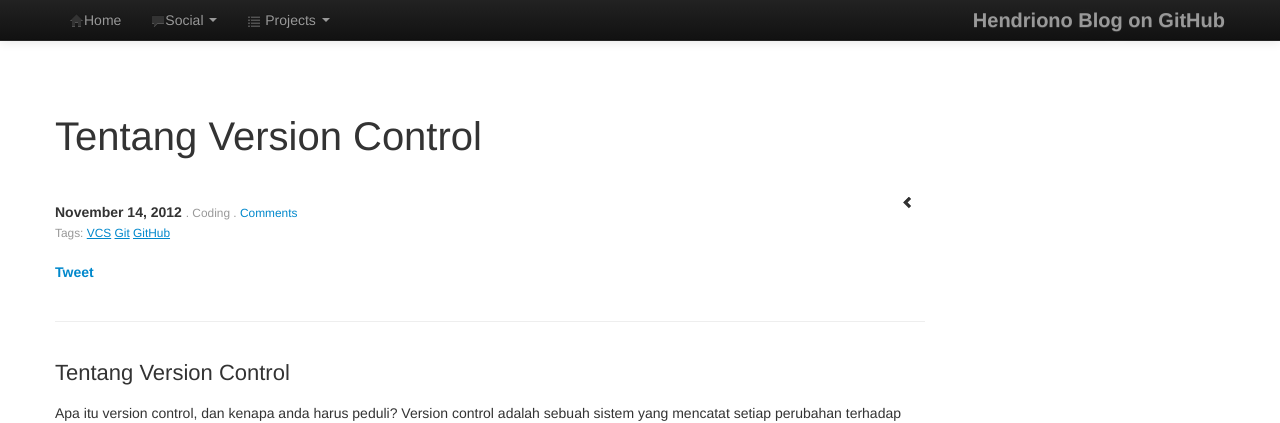
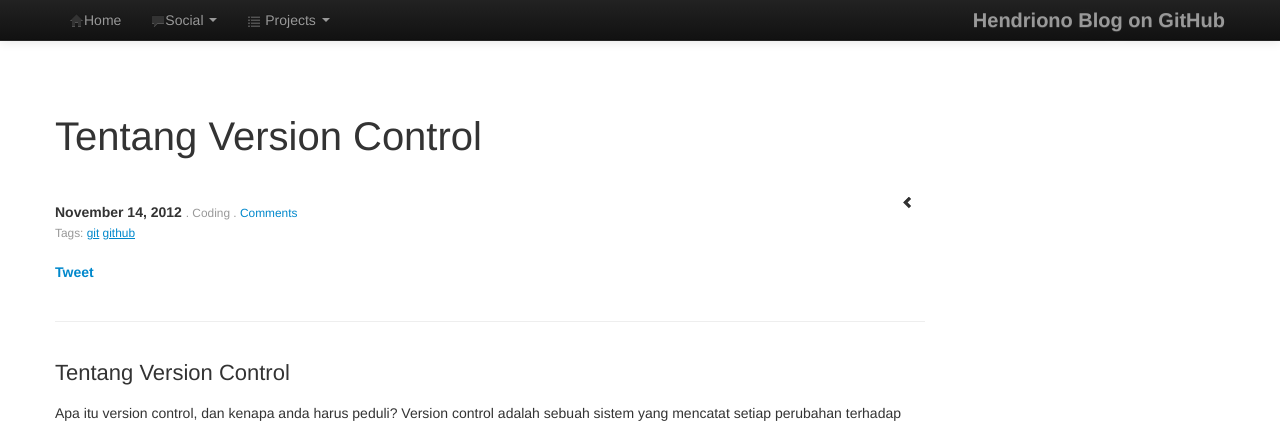
Before and after one commit to hendriono/hendriono.github.com, a Jekyll site: the page built from _posts/2012-11-14-Tentang-Version-Control.markdown, in a window 1280 px wide and 1316 px high. Shown: the top 423 px of the window. Built offline with Jekyll 4.4.1, drawn with Linux system fonts in a browser that asks for light colours; nearby versions of some CDN libraries; Markdown is read by kramdown in place of the engine named in the settings; comment, search, counter and statistics services are not loaded.

Commit message:
Perbaikan Sidebar

```diff
--- a/_layouts/layout.html
+++ b/_layouts/layout.html
@@ -43,9 +43,6 @@
             <div class="span4 columns">
               {% include archive.html %}
             </div>
-            <div class="span4 columns">
-              {% include category.html %}
-            </div>
           </div>
         </div>
       </div>
--- a/_posts/2012-11-14-Tentang-Version-Control.markdown
+++ b/_posts/2012-11-14-Tentang-Version-Control.markdown
@@ -2,7 +2,7 @@
 layout: post
 title: Tentang Version Control
 category: Coding
-tags: VCS Git GitHub
+tags: git github
 year: 2012
 month: 11
 day: 14
```
